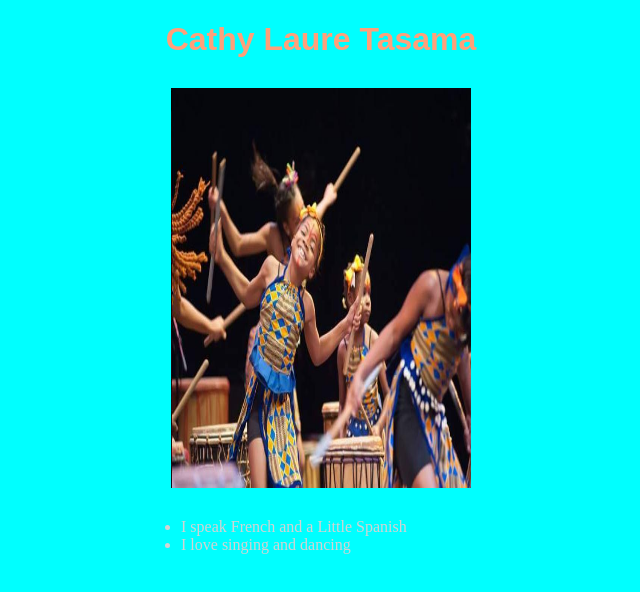
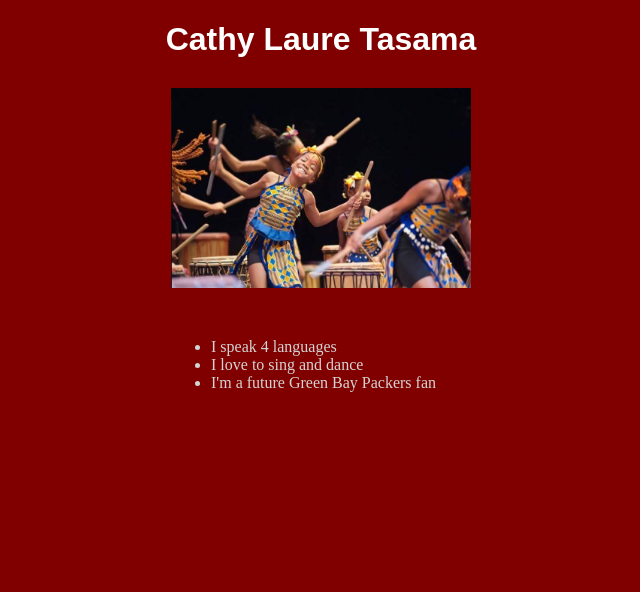
Before and after one commit to CathyLaure/about-cathy, a plain HTML site: page index.html in a window 1280 px wide. Shown: the whole page, without its empty margins (319-959 px from the left). Drawn offline with Linux system fonts and the light colour scheme.

Commit message:
added different color background and made html changes

```diff
--- a/index.html
+++ b/index.html
@@ -11,8 +11,9 @@
 		class="center"/>
 		<div class="center">
 			<ul>
-					<li>I speak French and a Little Spanish</li>
-					<li>I love singing and dancing </li>
+				<li>I speak 4 languages</li>
+				<li>I love to sing and dance</li>
+				<li>I'm a future Green Bay Packers fan</li>
 			</ul>
 		<div/>
 </body>
--- a/style.css
+++ b/style.css
@@ -2,11 +2,11 @@ h1 {
 	text-align: center;
 	font-family: sans-serif;
 	margin-bottom: 30px;
-	color: lightsalmon;
+	color: white;
 }
 
 #balafon {
-	height: 400px;
+	height: 200px;
 	width: 300px;
 }
 .center {
@@ -15,12 +15,11 @@ h1 {
 	margin-right: auto;
 }
 body {
-	background-color: aqua;
+	background-color: maroon;
 }
 div {
-	margin-top: 30px;
-	width: 360px;
+	margin-top: 50px;
+	width: 300px;
 	text-align: left;
 	color: lightgray;
-
 }
```
